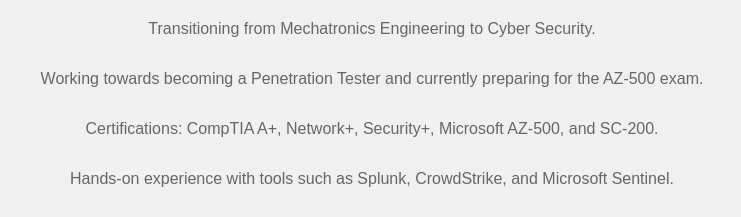
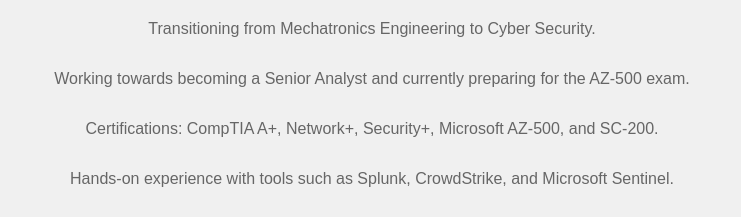
Before and after one commit to BenMWight/about-me, a plain HTML site: page index.html in a window 1280 px wide. Shown: the part 297-514 px from the top of the page, 268-1009 px from the left. Drawn offline with Linux system fonts and the light colour scheme.

Commit message:
Update index.html

```diff
--- a/index.html
+++ b/index.html
@@ -18,7 +18,7 @@
     <div class="container">
     <h1>Welcome to Ben Wight's Personal Website</h1>
     <p>Transitioning from Mechatronics Engineering to Cyber Security.</p>
-    <p>Working towards becoming a Penetration Tester and currently preparing for the AZ-500 exam.</p>
+    <p>Working towards becoming a Senior Analyst and currently preparing for the AZ-500 exam.</p>
     <p>Certifications: CompTIA A+, Network+, Security+, Microsoft AZ-500, and SC-200.</p>
     <p>Hands-on experience with tools such as Splunk, CrowdStrike, and Microsoft Sentinel.</p>
     <p>Connect with me on <a href="https://www.linkedin.com/in/ben-wight-6332b41a2/">LinkedIn</a>.</p>
```
